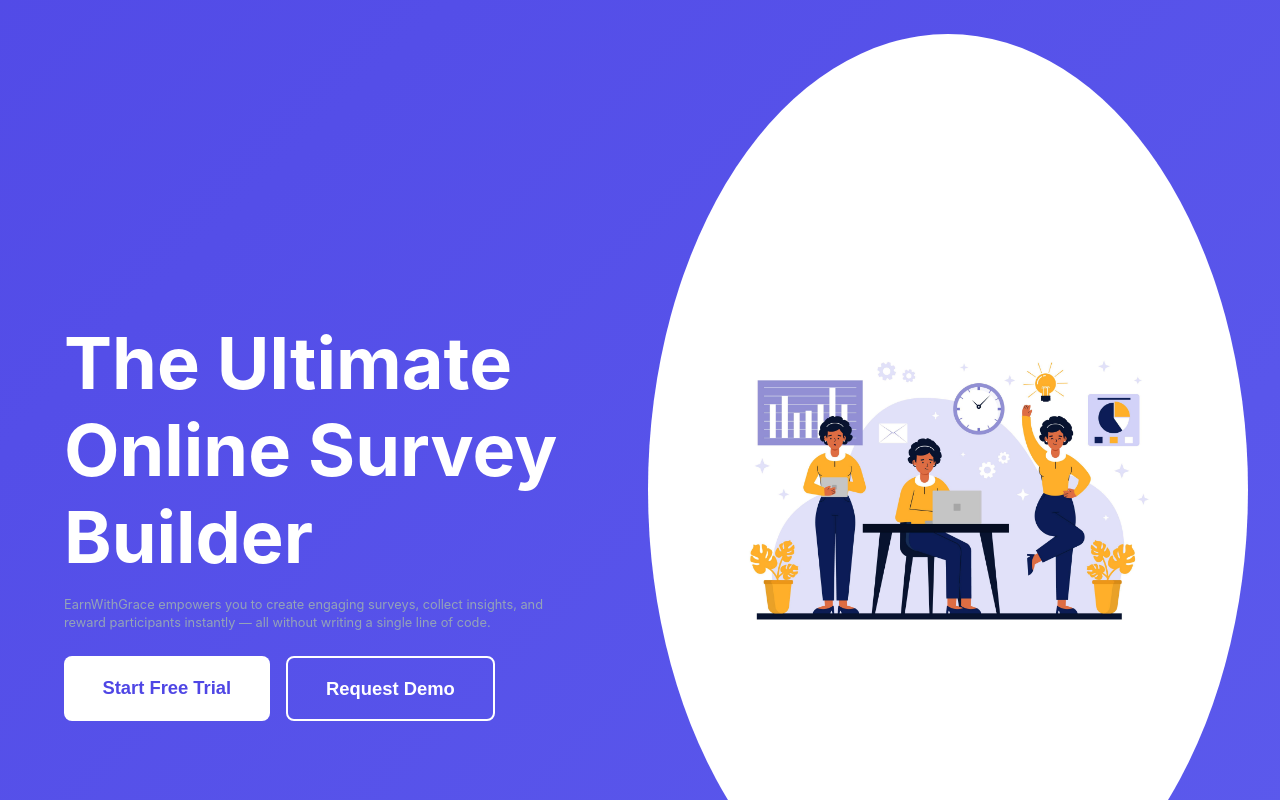
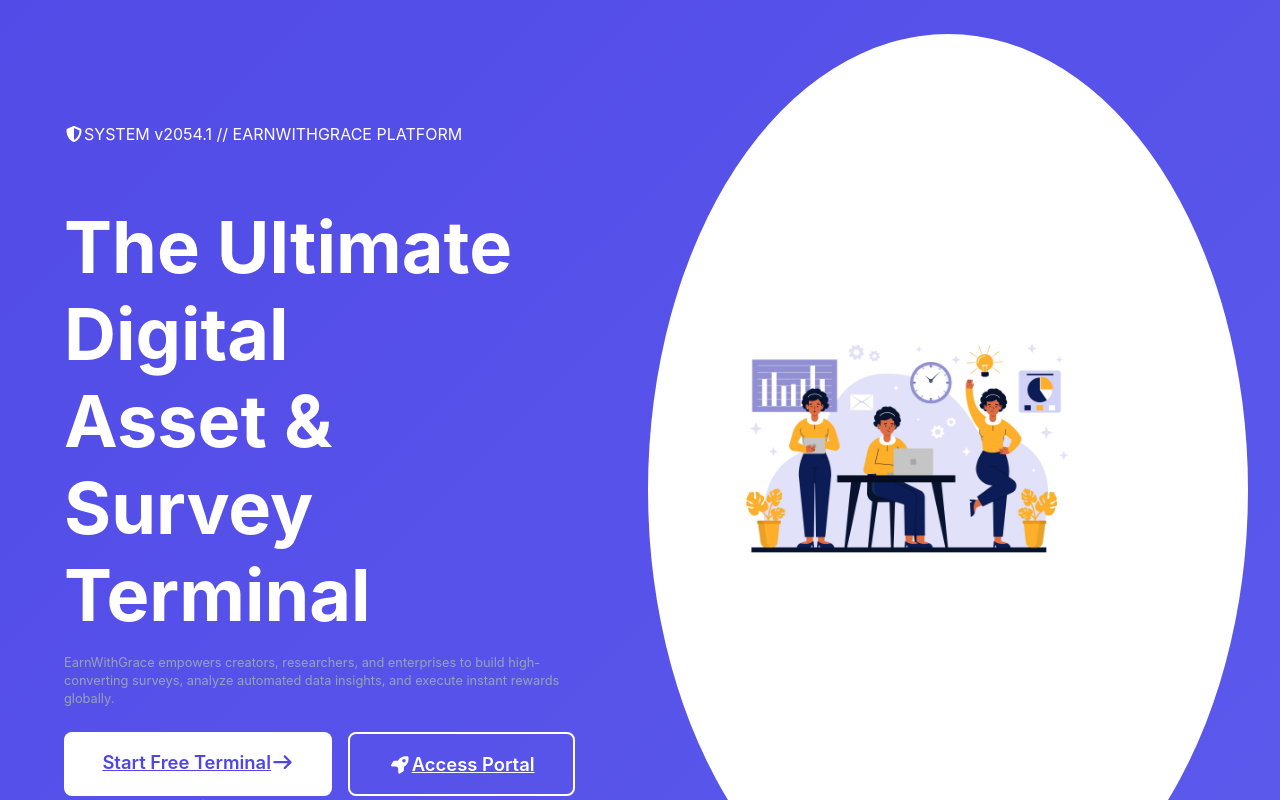
Before and after one commit to Lolade200/EarnWithGrace, a React (Create React App) app in the folder frontend/: page / in a window 1280 px wide. Shown: the part 260-1060 px from the top of the page. Built offline with nearby package versions, Linux system fonts and the light colour scheme.

Commit message:
hero change

```diff
--- a/frontend/src/components/Hero.js
+++ b/frontend/src/components/Hero.js
@@ -1,31 +1,100 @@
 import React from "react";
+import { Link } from "react-router-dom";
 import "./Hero.css";
+import { FontAwesomeIcon } from "@fortawesome/react-fontawesome";
+import {
+  faRocket,
+  faShieldHalved,
+  faArrowRight,
+  faChartLine,
+  faBolt
+} from "@fortawesome/free-solid-svg-icons";
 
 export default function Hero() {
   return (
     <section className="hero" id="hero">
+      {/* Background Neon Grid Accent Lines */}
+      <div className="hero-grid-overlay"></div>
+      <div className="hero-glow-sphere sphere-1"></div>
+      <div className="hero-glow-sphere sphere-2"></div>
+
       <div className="hero-container">
         {/* Left side: text content */}
         <div className="hero-content">
-          <h1>The Ultimate Online Survey Builder</h1>
-          <p>
-            EarnWithGrace empowers you to create engaging surveys, collect insights,
-            and reward participants instantly — all without writing a single line of code.
+          <div className="hero-badge">
+            <span className="badge-pulse"></span>
+            <FontAwesomeIcon icon={faShieldHalved} className="badge-icon" />
+            <span>SYSTEM v2054.1 // EARNWITHGRACE PLATFORM</span>
+          </div>
+
+          <h1 className="hero-title">
+            The Ultimate Digital <br />
+            <span className="title-gradient">Asset & Survey Terminal</span>
+          </h1>
+
+          <p className="hero-description">
+            EarnWithGrace empowers creators, researchers, and enterprises to build high-converting
+            surveys, analyze automated data insights, and execute instant rewards globally.
           </p>
+
           <div className="hero-buttons">
-            <button className="btn-primary">Start Free Trial</button>
-            <button className="btn-outline">Request Demo</button>
+            <Link to="/signup" className="btn-primary">
+              <span>Start Free Terminal</span>
+              <FontAwesomeIcon icon={faArrowRight} className="btn-icon" />
+            </Link>
+
+            <Link to="/login" className="btn-outline">
+              <FontAwesomeIcon icon={faRocket} className="btn-icon-left" />
+              <span>Access Portal</span>
+            </Link>
+          </div>
+
+          {/* Quick Metrics Strip */}
+          <div className="hero-stats-strip">
+            <div className="stat-item">
+              <span className="stat-number">99.9%</span>
+              <span className="stat-label">System Uptime</span>
+            </div>
+            <div className="stat-divider"></div>
+            <div className="stat-item">
+              <span className="stat-number">&lt; 1s</span>
+              <span className="stat-label">Instant Settlement</span>
+            </div>
+            <div className="stat-divider"></div>
+            <div className="stat-item">
+              <span className="stat-number">256-bit</span>
+              <span className="stat-label">Encrypted Data</span>
+            </div>
           </div>
         </div>
 
-        {/* Right side: image */}
+        {/* Right side: image with cyber HUD elements */}
         <div className="hero-image">
-          <img
-            src="/assets/4996665.jpg"
-            alt="Survey dashboard preview"
-            className="dashboard-preview"
-          />
+          <div className="hero-card-glow-wrapper">
+            <img
+              src="/assets/4996665.jpg"
+              alt="EarnWithGrace Dashboard Terminal Preview"
+              className="dashboard-preview"
+            />
+            <div className="image-overlay-gradient"></div>
 
+            {/* Floating Futuristic HUD Badges */}
+            <div className="floating-hud-card hud-top-right">
+              <FontAwesomeIcon icon={faBolt} className="hud-icon orange" />
+              <div>
+                <strong>Instant Payouts</strong>
+                <span>Real-time Execution</span>
+              </div>
+            </div>
+
+            <div className="floating-hud-card hud-bottom-left">
+              <FontAwesomeIcon icon={faChartLine} className="hud-icon indigo" />
+              <div>
+                <strong>Live Insights</strong>
+                <span>Automated Analytics</span>
+              </div>
+            </div>
+          </div>
         </div>
       </div>
     </section>
```
